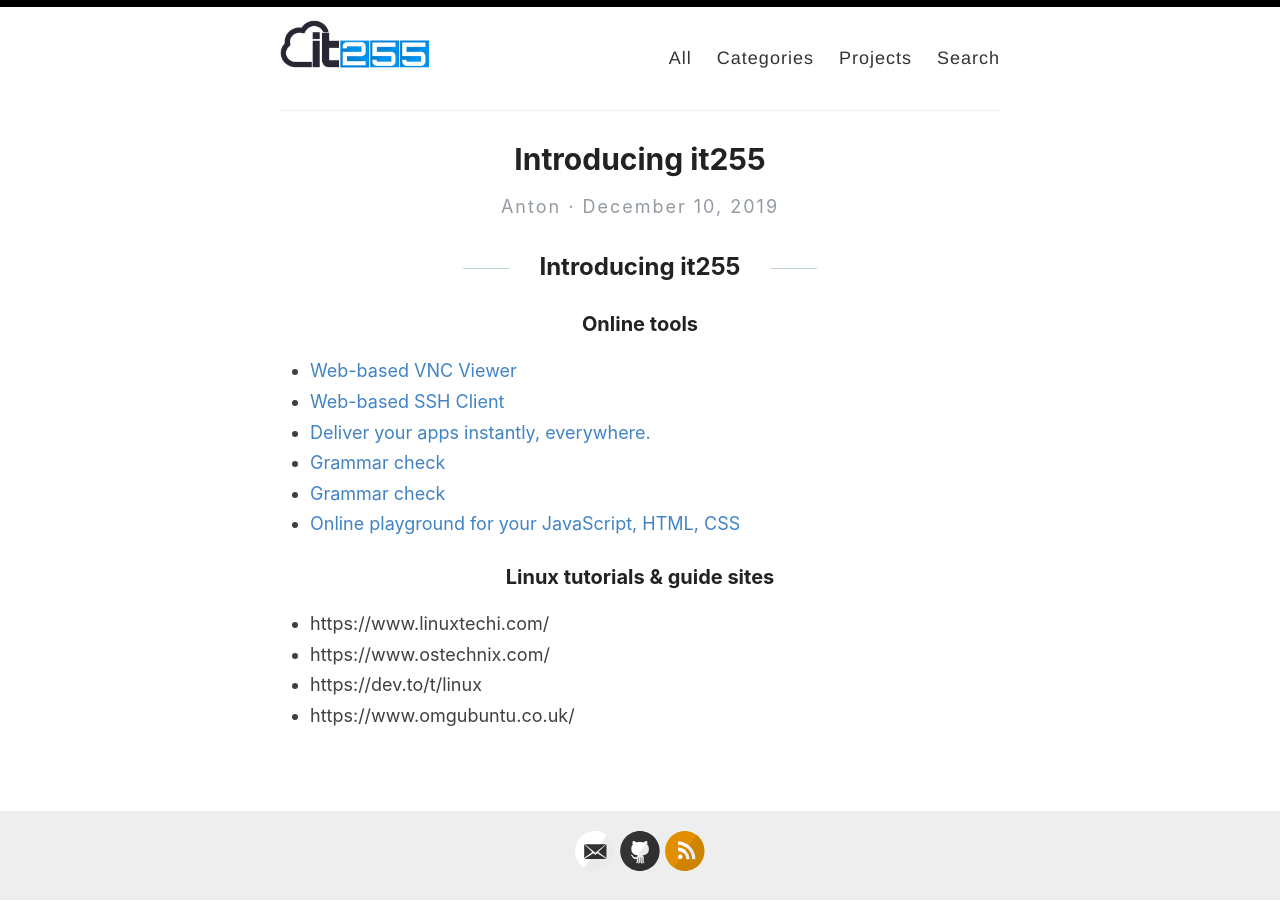
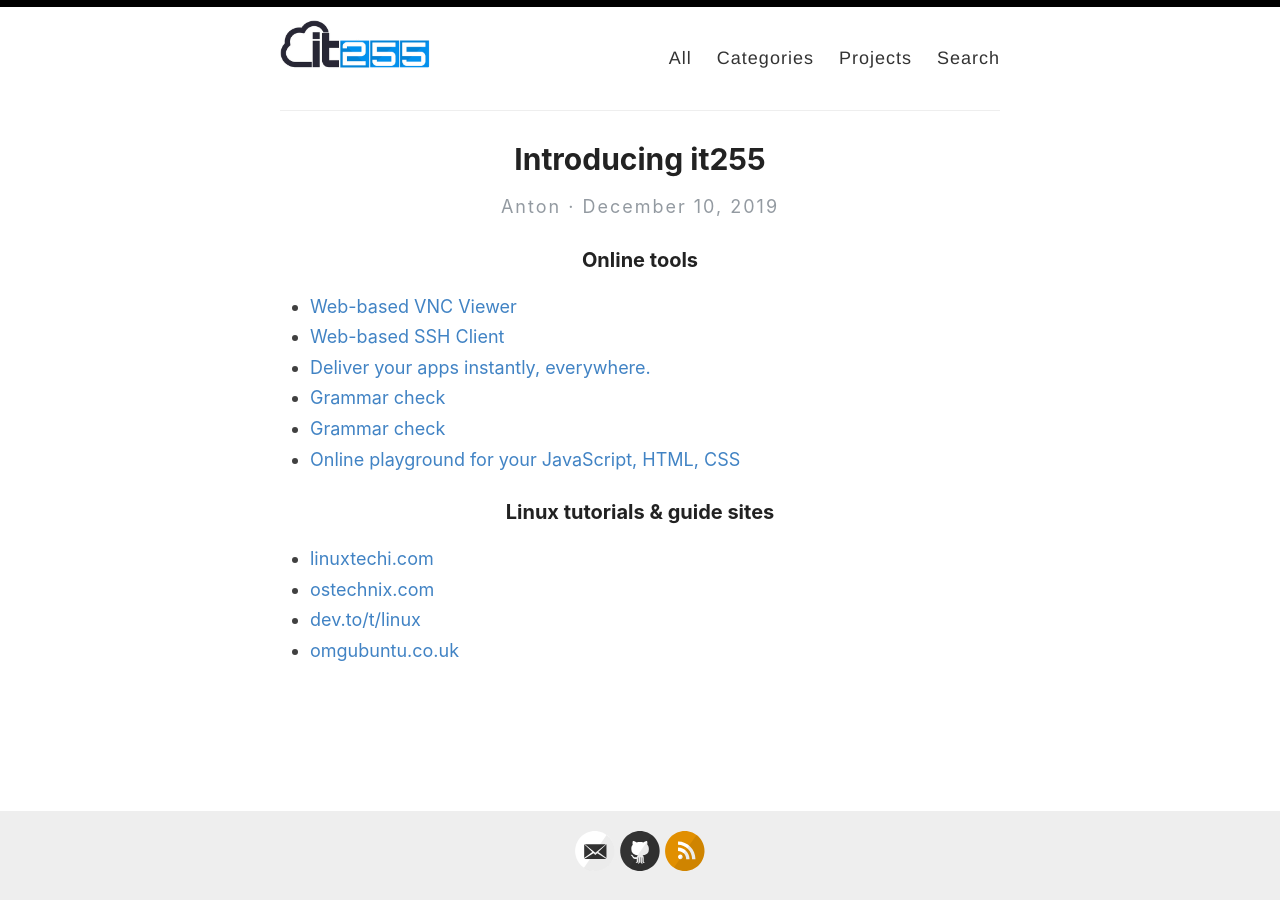
Before and after one commit to it255ru/reverie, a Jekyll site: the page built from _posts/2019-12-10-welcome.md, in a window 1280 px wide. Built offline with Jekyll 4.4.1, drawn with Linux system fonts in a browser that asks for light colours; comment, search, counter and statistics services are not loaded; a file with an impossible date is left out; part of the change alters nothing that is shown.

Commit message:
Update 2019-12-10-welcome.md

```diff
--- a/_posts/2019-12-10-welcome.md
+++ b/_posts/2019-12-10-welcome.md
@@ -2,8 +2,6 @@
 layout: post
 title: Introducing it255
 ---
-
-## Introducing it255
 
 ### Online tools
 
@@ -15,7 +13,8 @@ title: Introducing it255
 * [Online playground for your JavaScript, HTML, CSS](https://jsfiddle.net/)
 
 ### Linux tutorials & guide sites
-* https://www.linuxtechi.com/
-* https://www.ostechnix.com/
-* https://dev.to/t/linux
-* https://www.omgubuntu.co.uk/
+
+* [linuxtechi.com](https://www.linuxtechi.com/)
+* [ostechnix.com](https://www.ostechnix.com/)
+* [dev.to/t/linux](https://dev.to/t/linux)
+* [omgubuntu.co.uk](https://www.omgubuntu.co.uk/)
```
